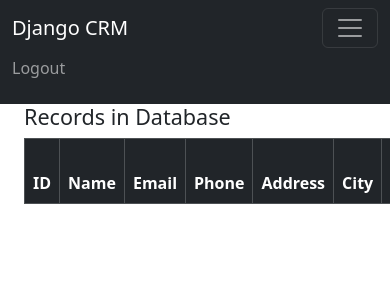
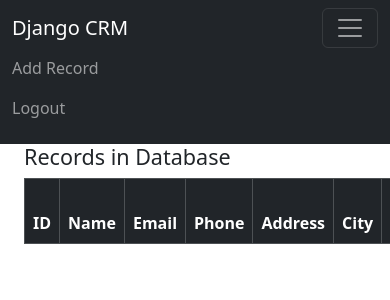
Before and after one commit to DrErkinbek/Django-CRM, a Django app: page / in a window 390 px wide, after a click that opens the changed part; the page is wider, and only the part inside the window is pictured. Shown: the top 300 px of that part. Run offline with Django 5.2, Linux system fonts and the light colour scheme; the visitor is signed in with stand-in values (Sample User, id 1); data that the repository does not hold is empty.

Commit message:
update record feature

```diff
--- a/website/templates/navbar.html
+++ b/website/templates/navbar.html
@@ -8,6 +8,9 @@
       <ul class="navbar-nav me-auto mb-2 mb-lg-0">
 
         {% if user.is_authenticated %}
+          <li class="nav-item">
+            <a class="nav-link" href="{% url 'add_record' %}">Add Record</a>
+          </li>
           <li class="nav-item">
             <a class="nav-link" href="{% url 'logout' %}">Logout</a>
           </li>
--- a/website/templates/record.html
+++ b/website/templates/record.html
@@ -37,4 +37,5 @@
 <br><br>
 	<a href="{% url 'home' %}" class="btn btn-secondary">Back</a>
 	<a href="{% url 'delete_record' customer_record.id %}" class="btn btn-danger">Delete</a>
+	<a href="{% url 'update_record' customer_record.id %}" class="btn btn-danger">Update Record</a>
 {% endblock%}
--- a/website/urls.py
+++ b/website/urls.py
@@ -8,4 +8,6 @@ urlpatterns = [
     path('register/', views.register_user, name='register'),
     path('record/<int:pk>', views.customer_record, name='record'),
     path('delete_record/<int:pk>', views.delete_record, name='delete_record'),
+    path('add_record/', views.add_record, name='add_record'),
+    path('update_record/<int:pk>', views.update_record, name='update_record'),
 ]
--- a/website/views.py
+++ b/website/views.py
@@ -1,7 +1,7 @@
 from django.shortcuts import render, redirect
 from django.contrib.auth import authenticate, login, logout
 from django.contrib import messages
-from .forms import SignUpForm
+from .forms import SignUpForm, AddRecordForm
 from .models import Record
 
 # Create your views here.
@@ -66,3 +66,30 @@ def delete_record(request, pk):
     else:
         messages.success(request, "You must be Logged In to view the page...")
         return redirect('home')
+
+def add_record(request):
+    form = AddRecordForm(request.POST or None)
+
+    if request.user.is_authenticated:
+        if request.method == 'POST':
+            if form.is_valid():
+                add_record = form.save()
+                messages.success(request, "Record Added...")
+                return redirect('home')
+        return render(request, 'add_record.html', {'form': form })
+    else:
+        messages.success(request, "You must be logged in ")
+        return redirect('home')
+
+def update_record(request, pk):
+    if request.user.is_authenticated:
+        current_record = Record.objects.get(id=pk)
+        form = AddRecordForm(request.POST or None, instance = current_record)
+        if form.is_valid():
+            form.save()
+            messages.success(request, "Record has been updated ...")
+            return redirect('home')
+        return render(request, 'update_record.html', { 'form': form })
+    else:
+        messages.success(request, "You must be logged in ...")
+        return redirect('home')
```
Also changed, not shown: website/forms.py (+17 -0 lines), website/templates/add_record.html (added, +18 -0 lines), website/templates/update_record.html (added, +16 -0 lines).
